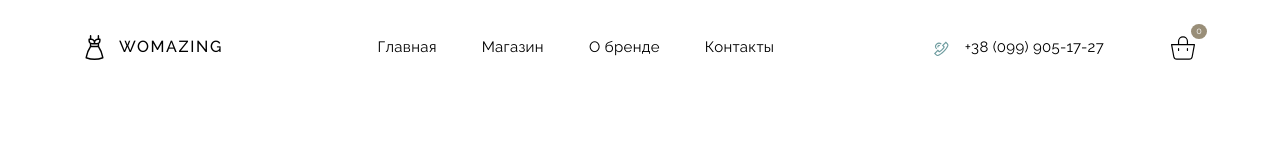
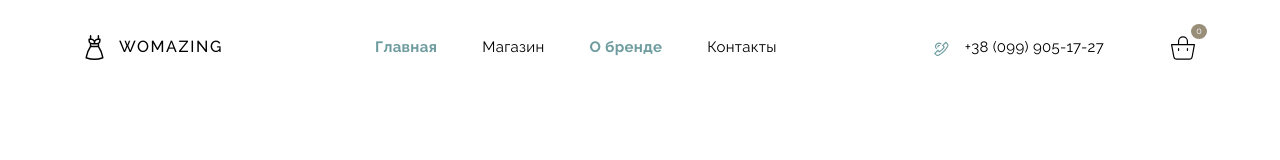
Before and after one commit to Scalete/woomazing-shop, a React (Create React App) app: page /woomazing-shop/about in a window 1280 px wide. Shown: the top 160 px of the page. Built offline with nearby package versions, Linux system fonts and the light colour scheme; no server answers.

Commit message:
fix urls

```diff
--- a/src/components/Menu.tsx
+++ b/src/components/Menu.tsx
@@ -5,10 +5,10 @@ export const Menu: React.FC = () => {
     return (
         <nav>
             <ul className="menu">
-                <li><NavLink className='hover-underline-animation' to="/">Главная</NavLink></li>
-                <li><NavLink className='hover-underline-animation' to="/shop">Магазин</NavLink></li>
-                <li><NavLink className='hover-underline-animation' to="/about">О бренде</NavLink></li>
-                <li><NavLink className='hover-underline-animation' to="/contacts">Контакты</NavLink></li>
+                <li><NavLink className='hover-underline-animation' to="woomazing-shop">Главная</NavLink></li>
+                <li><NavLink className='hover-underline-animation' to="woomazing-shop/shop">Магазин</NavLink></li>
+                <li><NavLink className='hover-underline-animation' to="woomazing-shop/about">О бренде</NavLink></li>
+                <li><NavLink className='hover-underline-animation' to="woomazing-shop/contacts">Контакты</NavLink></li>
             </ul>
         </nav>
     );
```
